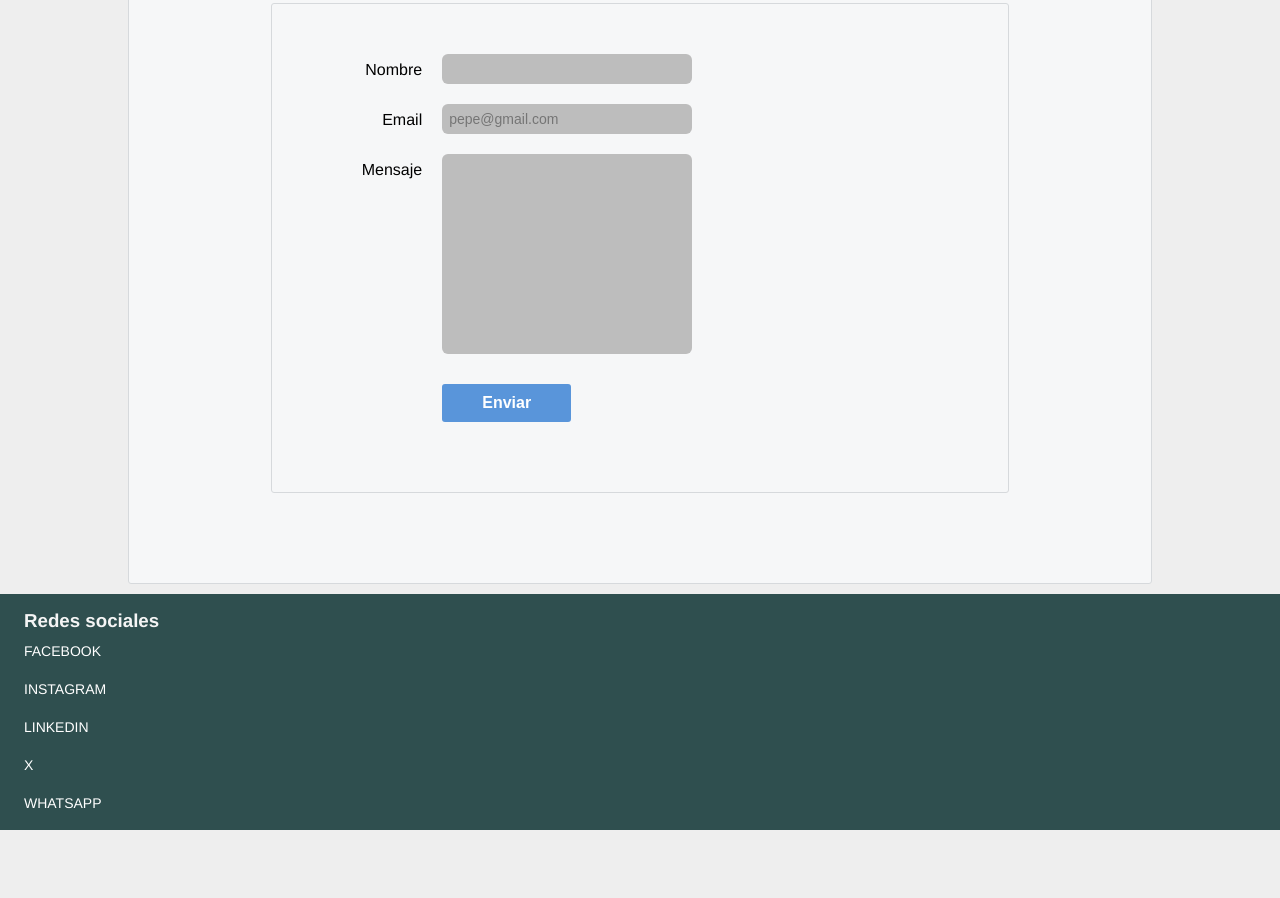
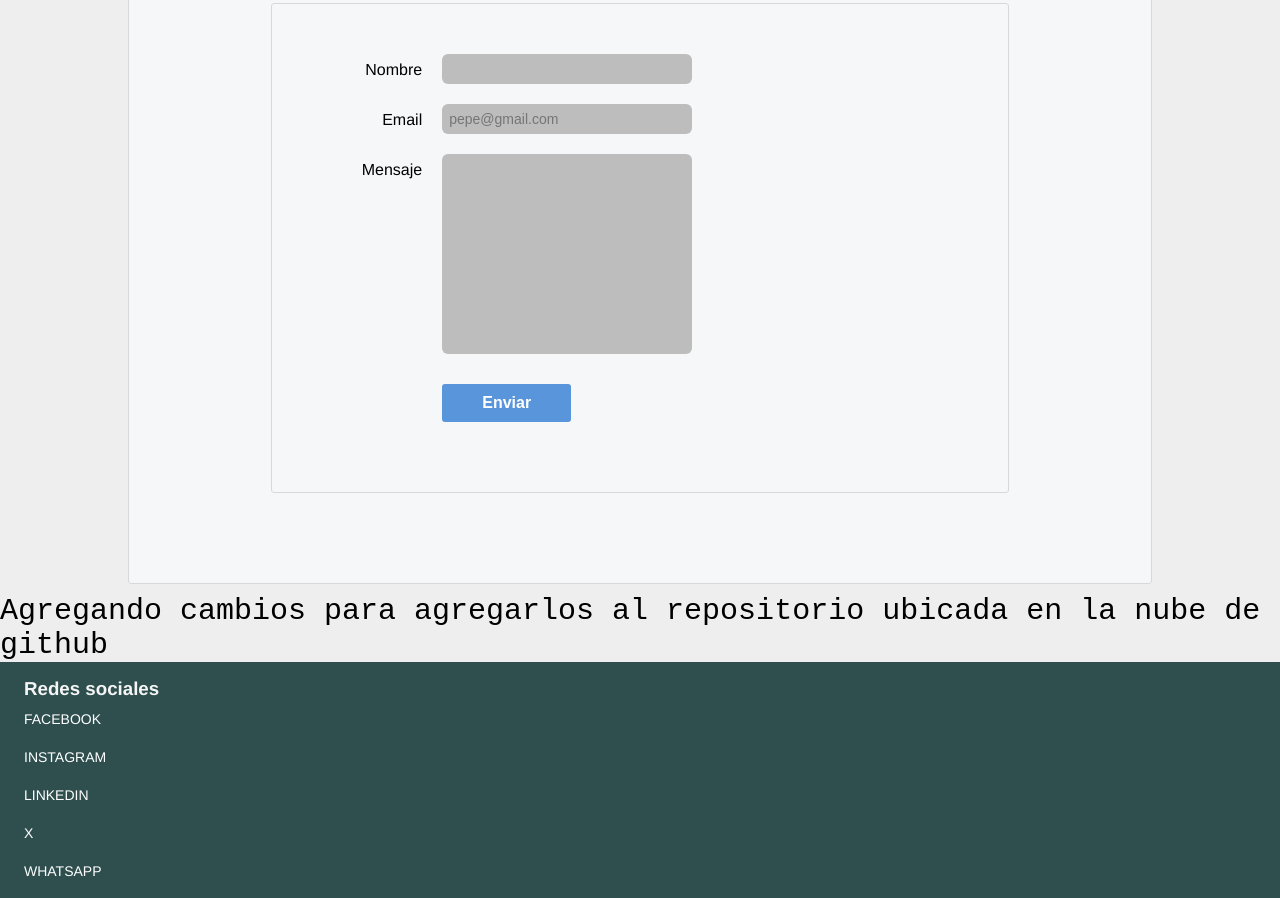
Before and after one commit to bryansc3/miPrimeraPagina, a plain HTML site: page index.html in a window 1280 px wide. Shown: the part 916-1814 px from the top of the page. Before the commit the page ends 1746 px from the top, so only its background shows below. Drawn offline with Linux system fonts and the light colour scheme.

Commit message:
Agregando div con clase greeting y añadiendole estilos con esa etiqueta en css.

```diff
--- a/index.html
+++ b/index.html
@@ -78,7 +78,7 @@
       </div>
     </form>
   </section>
-
+  <div class="greeting">Agregando cambios para agregarlos al repositorio ubicada en la nube de github</div>
   <footer>
     <h3>Redes sociales</h3>
     <nav>
--- a/styles.css
+++ b/styles.css
@@ -1,3 +1,7 @@
+.greeting {
+  font-size: 30px;
+  font-family: 'Courier New', Courier, monospace;
+}
 * {
   padding: 0;
   margin: 0;
```
